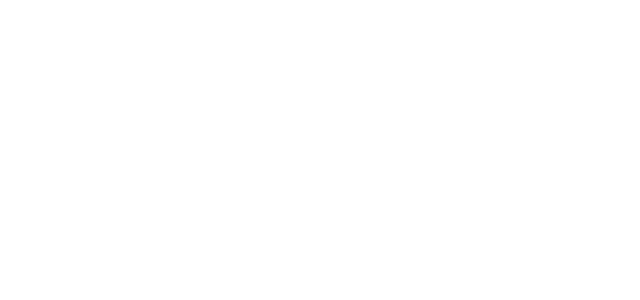
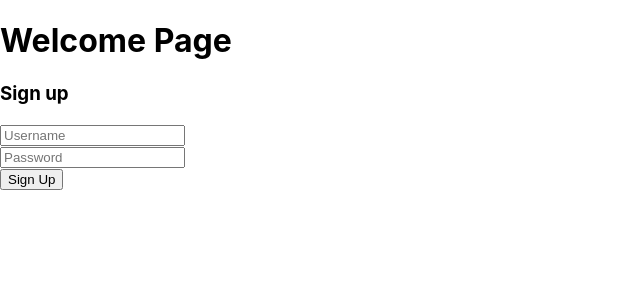
Before and after one commit to FranQuintelaDev/crm-ui, a React (Create React App) app: page /sign-up in a window 1280 px wide. Before the commit this address had no page. Shown: the top 300 px of the page, without its empty margins (0-640 px from the left). Built offline with nearby package versions, Linux system fonts and the light colour scheme.

Commit message:
Created Test and Logic

```diff
--- /dev/null
+++ b/src/components/SignUpForm.js
@@ -0,0 +1,86 @@
+import { useState, useRef  } from "react";
+import { useNavigate } from "react-router-dom";
+export default function SignUpForm({updateUser}) {
+
+  const navigate = useNavigate();
+
+  const [userInfo, setUserInfo] = useState({
+    username: "",
+    password: "",
+  });
+
+  const passwordRef = useRef(undefined);
+  const usernameRef = useRef(undefined);
+
+  const handleChange = (event) => {
+    setUserInfo({ ...userInfo, [event.target.name]: event.target.value });
+  };
+
+  const handleSubmit = (event) => {
+    event.preventDefault();
+    console.log(event);
+    const username = usernameRef.current.value;
+    const password = passwordRef.current.value;
+
+    const requestOptions = {
+      method: 'POST',
+      headers: { 'Content-Type': 'application/json' },
+      body: JSON.stringify(
+        {
+          "username": username,
+          "password": password,
+        })
+    };
+
+    fetch("http://localhost:8080/api/v1/auth/signUp", requestOptions)
+      .then(res => res.json())
+      .then(
+        (data) => {
+          console.log(data);
+          localStorage.setItem('user', JSON.stringify(data));
+          // navigate("/");
+          updateUser(data);
+        },
+        (error) => {
+        }
+      );
+  };
+
+  return (
+    <div className="">
+      <form onSubmit={handleSubmit}>
+        <div>
+          <h3>Sign up</h3>
+        </div>
+        <div>
+          <input
+            type="text"
+            name="username"
+            id="username"
+            placeholder="Username"
+            ref={usernameRef}
+            value={userInfo.username}
+            onChange={handleChange}
+          />
+        </div>
+        <div>
+          <input
+            type="password"
+            name="password"
+            id="password"
+            placeholder="Password"
+            ref={passwordRef}
+            value={userInfo.password}
+            onChange={handleChange}
+          />
+        </div>
+
+        <div>
+          <button id="signUpButton">Sign Up</button>
+        </div>
+
+      </form>
+
+    </div>
+  );
+}
--- /dev/null
+++ b/src/pages/SignUp.js
@@ -0,0 +1,19 @@
+
+import React from 'react';
+import { useState } from 'react';
+import SignUpForm from '../components/SignUpForm';
+
+export default function SignUp() {
+
+
+  // here we create an array state to store the contact form data
+  const [user, updateUser] = useState();
+
+  return (
+    <>
+    <h1 className="title">Welcome Page</h1>
+    {user ? <> <p id="signUpSuccessMsg" className="">User {user.username} created</p> </>: <></>}
+    <SignUpForm updateUser={updateUser}></SignUpForm>
+    </>
+  );
+}
```
Also changed, not shown: src/AppRoutes.js (+9 -4 lines), src/pages/Counter.js (renamed from src/components/Counter.js), src/pages/FetchData.js (renamed from src/components/FetchData.js), src/pages/Home.js (renamed from src/components/Home.js).
